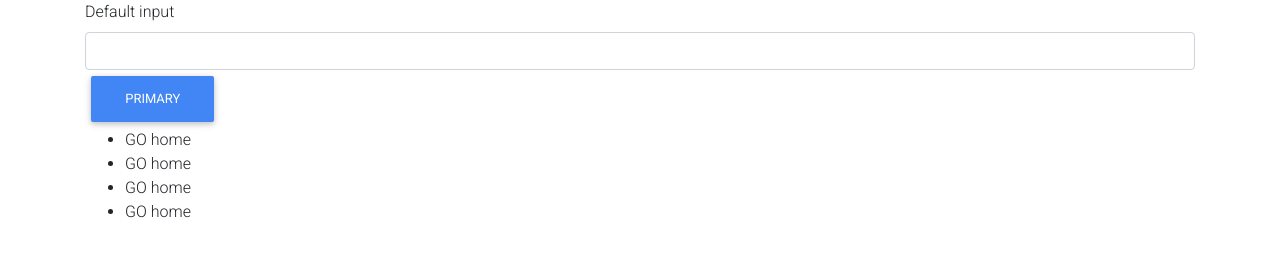
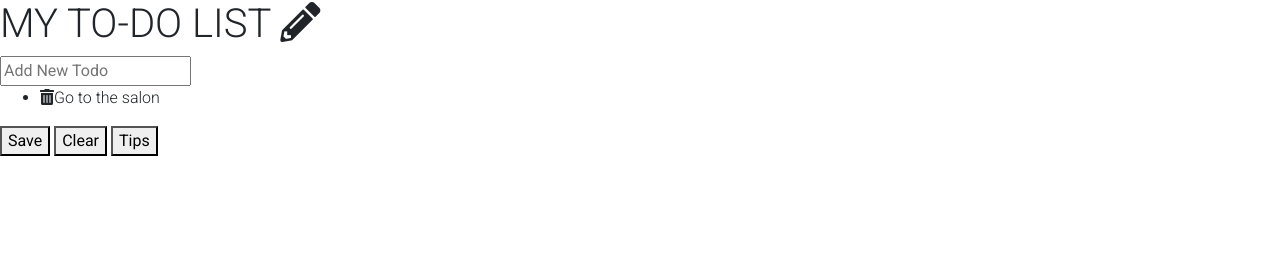
Before and after one commit to The-Kadweka/TO-DO-list, a plain HTML site: page index.html in a window 1280 px wide. Drawn offline with Linux system fonts and the light colour scheme.

Commit message:
defined default activities and input arear

```diff
--- a/index.html
+++ b/index.html
@@ -21,21 +21,22 @@
 <body>
 <!-- Default form subscription -->
 <!-- Default input -->
-<div class="container">
-<div id='the-header' class="the-header">
-  <label for="exampleForm2">Default input</label>
-  <input type="text" id="the-input" plaaceholder='What you want to do...' class="form-control">
-  <button type="button" class="btn btn-primary">Primary</button>
+<div id = "todo">
+  <h1> MY TO-DO LIST <i id="pencil" class="fas fa-pencil-alt"></i> </h1>
+
+  <input type = "text" placeholder="Add New Todo">
+
+  <ul class="todos">
+
+      <li><span><i class="fas fa-trash-alt"></i></span>Go to the salon</li>
+  </ul>
+
+  <div id= "buttons">
+      <button class="save">Save</button>
+      <button class="clear">Clear</button>
+      <button class="tipBtn">Tips</button>
+  </div>
 </div>
-<ul id="the-ul">
-<li>GO home</li>
-<li>GO home</li>
-<li>GO home</li>
-<li>GO home</li>
-
-</ul>
-</div>
-
 <!-- Default form subscription -->
     <!-- jQuery -->
   <script type="text/javascript" src="js/jquery.min.js"></script>
```
